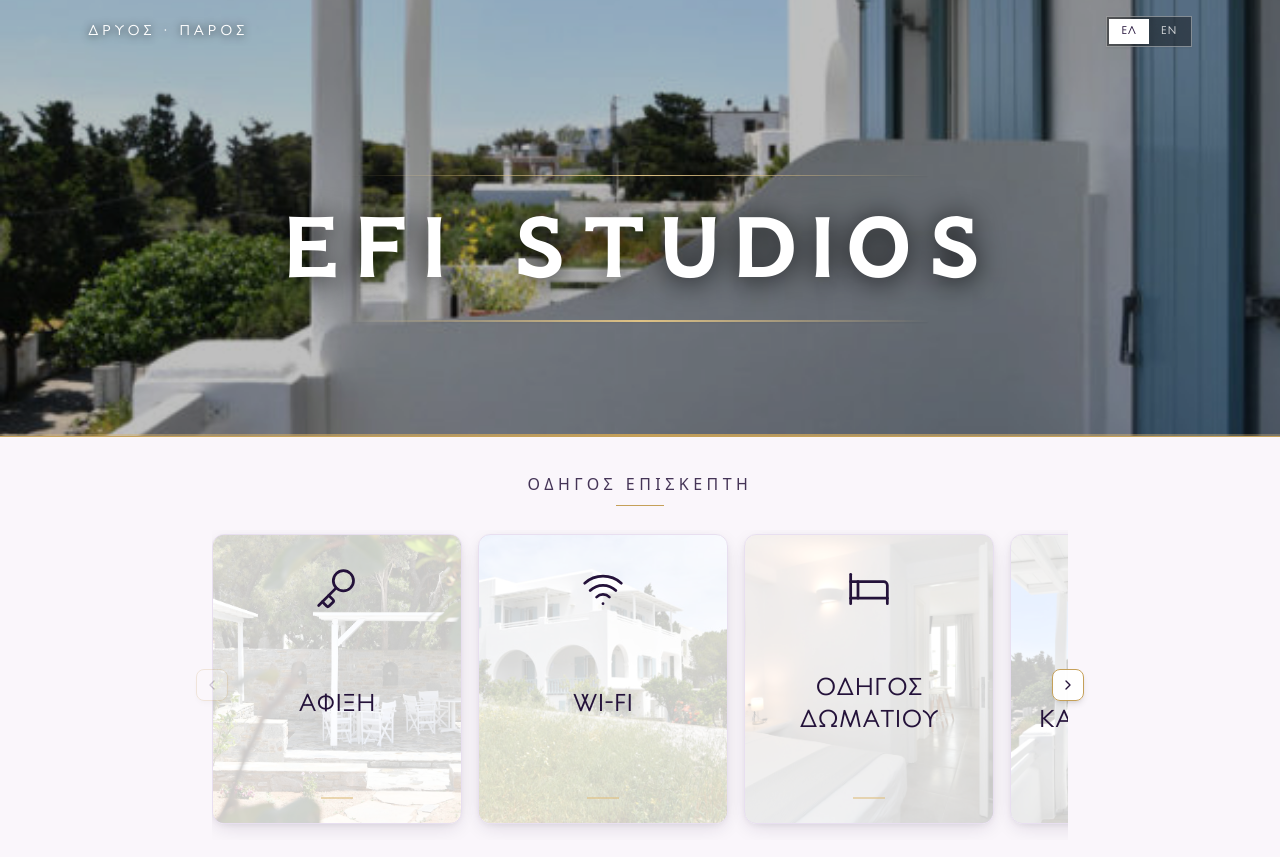
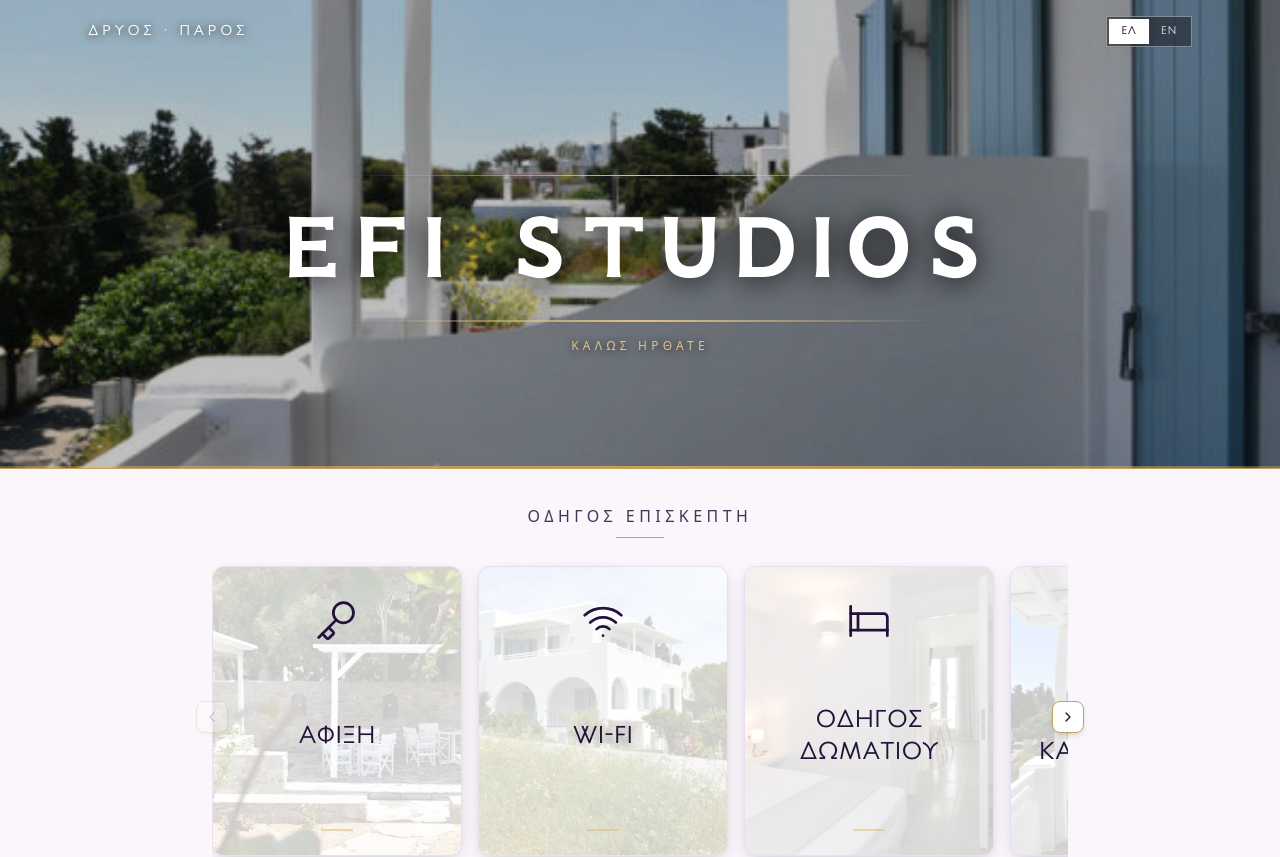
Before and after one commit to terracharta-cpu/efistudios, a React (Vite) app: page / in a window 1280 px wide. Shown: the top 857 px of the page. Built offline with nearby package versions, Linux system fonts and the light colour scheme; no server answers; the database is empty; a web font is replaced by a local one.

Commit message:
Add subtle gold Welcome text below EFI STUDIOS hairline

```diff
--- a/src/components/Header.tsx
+++ b/src/components/Header.tsx
@@ -65,6 +65,11 @@ export const Header: React.FC = () => {
 
         {/* Bottom Tapered Hairline (same size, tapers like a hair at the ends) */}
         <div className="w-[80vw] max-w-sm sm:max-w-md md:max-w-xl h-[1.5px] bg-gradient-to-r from-transparent via-[#dfc285] to-transparent mt-4 sm:mt-6 shadow-sm" />
+
+        {/* Subtle Gold Welcome Line */}
+        <p className="mt-3 sm:mt-4 text-[11px] sm:text-xs font-sans font-light tracking-[0.35em] uppercase text-[#dfc285] drop-shadow-[0_1px_4px_rgba(0,0,0,0.9)]">
+          {language === 'el' ? 'Καλώς Ήρθατε' : 'Welcome'}
+        </p>
       </div>
 
       {/* Bottom Dividing Hairline */}
```
